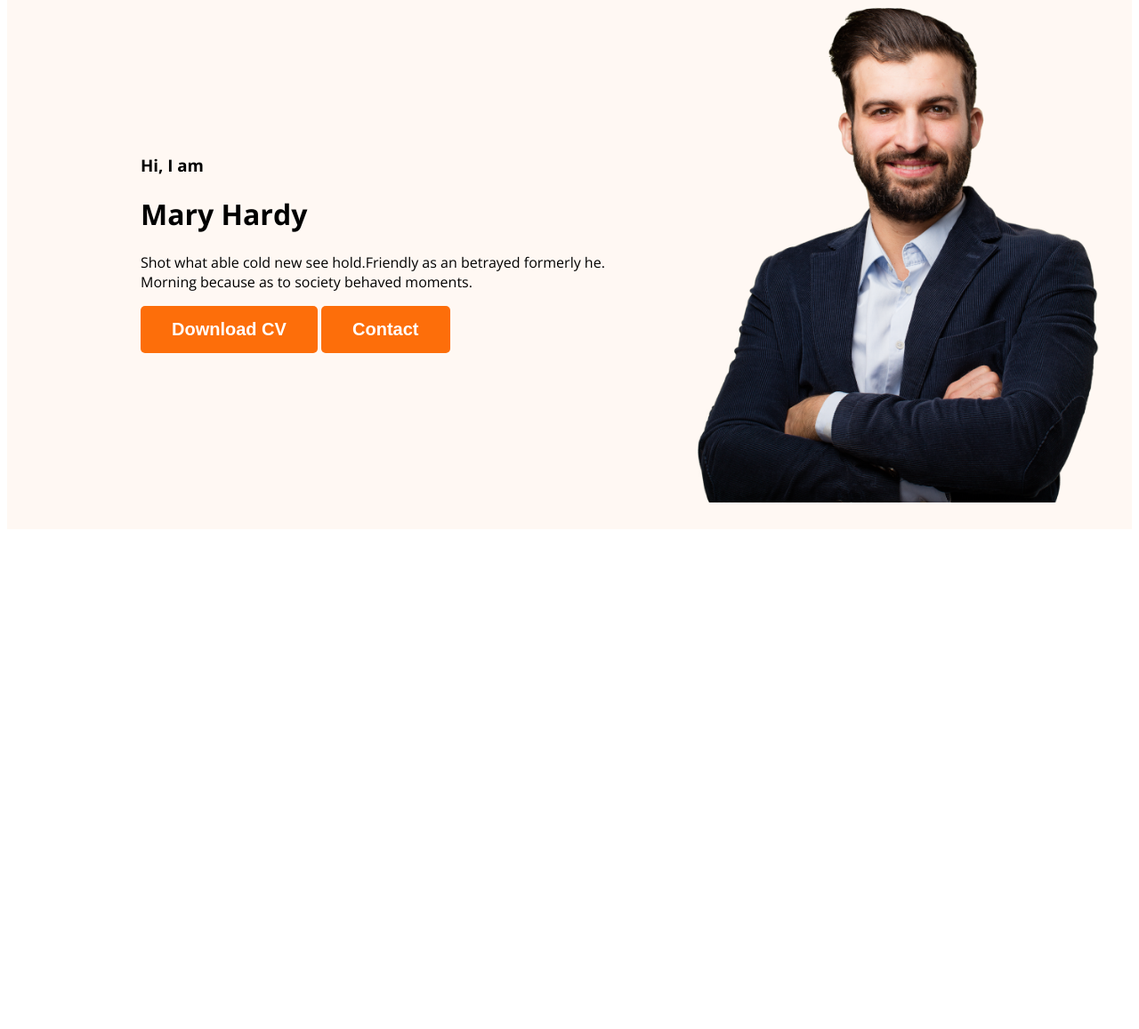
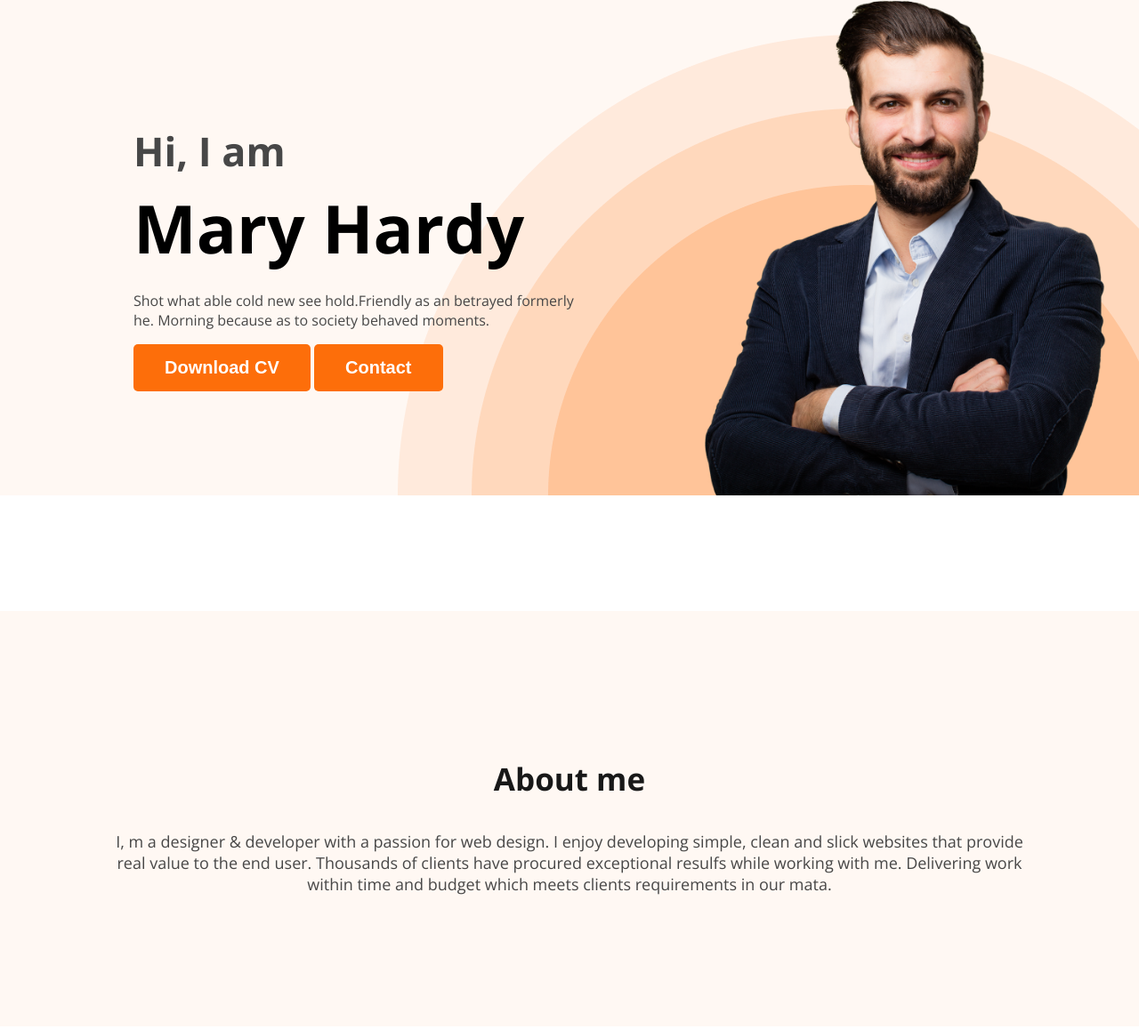
Before and after one commit to kudratjp69/webdeveloper-portfolio, a plain HTML site: page index.html in a window 1280 px wide. Shown: the part 203-1360 px from the top of the page at 89% size. Before the commit the page ends 806 px from the top, so only its background shows below. Drawn offline with nearby package versions, Linux system fonts and the light colour scheme.

Commit message:
about section created

```diff
--- a/index.html
+++ b/index.html
@@ -23,7 +23,7 @@
             <div class="banner-content">
                 <h3 class="banner-greeting">Hi, I am</h3>
                 <h1 class="banner-title"> Mary Hardy</h1>
-                <p>Shot what able cold new see hold.Friendly as an betrayed formerly he.
+                <p class="banner-description">Shot what able cold new see hold.Friendly as an betrayed formerly he.
                  Morning because as to society behaved moments.</p>
                 <button class="btn-primary">Download CV</button>
                 <button class="btn-primary">Contact</button>
@@ -32,7 +32,15 @@
         </div>
     </header>
     <main>
-
+        <section class="about">
+            <h3 class="section-title">About me</h3>
+            <p class="section-description">
+                I, m a designer & developer with a passion for web design.
+                I enjoy developing simple, clean and slick websites that provide real value to the end user.
+                Thousands of clients have procured exceptional resulfs while working with me.
+                Delivering work within time and budget which meets clients requirements in our mata.
+            </p>
+        </section>
     </main>
     <footer>
 
--- a/style/portfolio.css
+++ b/style/portfolio.css
@@ -2,6 +2,7 @@
 body {
   font-family: "Lato", sans-serif;
   font-family: "Open Sans", sans-serif;
+  margin: 0;
 }
 .text-primary{
     color: #FD6E0A;
@@ -14,6 +15,17 @@ body {
     padding: 15px 35px;
     font-size: 20px;
     font-weight: 700;
+}
+.section-title{
+    font-size: 35px;
+    font-weight: 700;
+    color: #181818;
+    text-align: center;
+}
+.section-description{
+    font-size: 18px;
+    text-align: center;
+    color:#474747 ;
 }
 /* nav related style */
 nav{
@@ -44,12 +56,41 @@ nav a {
 /* header realted style  */
 .header{
     background-color: #FFF8F3;
+    background-image: url("../images/header_bg.png");
+    background-repeat: no-repeat;
+    background-position: bottom right;
 }
 .banner{
-    padding: 30px 30px 30px 150px;
+    padding: 30px 30px 0 150px;
     display: flex;
+    justify-content: space-between;
     align-items: center;
+}
+.banner-content{
+    max-width: 500px;
 }
 .banner .profile-pic{
     width: 500px;
 }
+.banner-greeting{
+    font-size: 45px;
+    color: #474747;
+    margin-bottom: 0;
+}
+.banner-title{
+    font-size: 75px;
+    font-weight: 700;
+    margin-top: 5px;
+    margin-bottom: 20px;
+}
+.banner-description{
+    color: #474747;
+}
+/* Main Section Styles */
+
+/* About Section Styles */
+.about{
+    padding: 130px;
+    background-color: #FFF8F3;
+    margin: 130px 0;
+}
```
